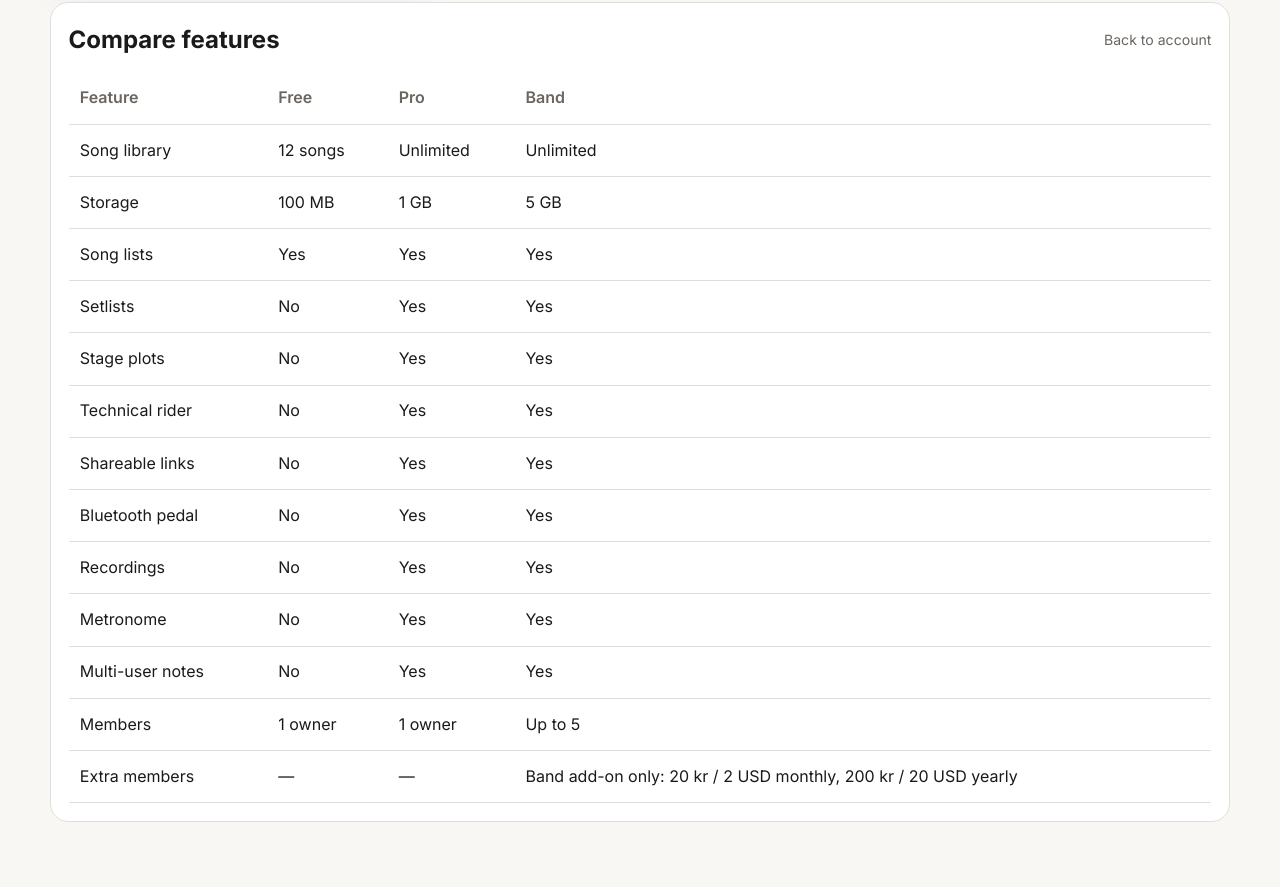
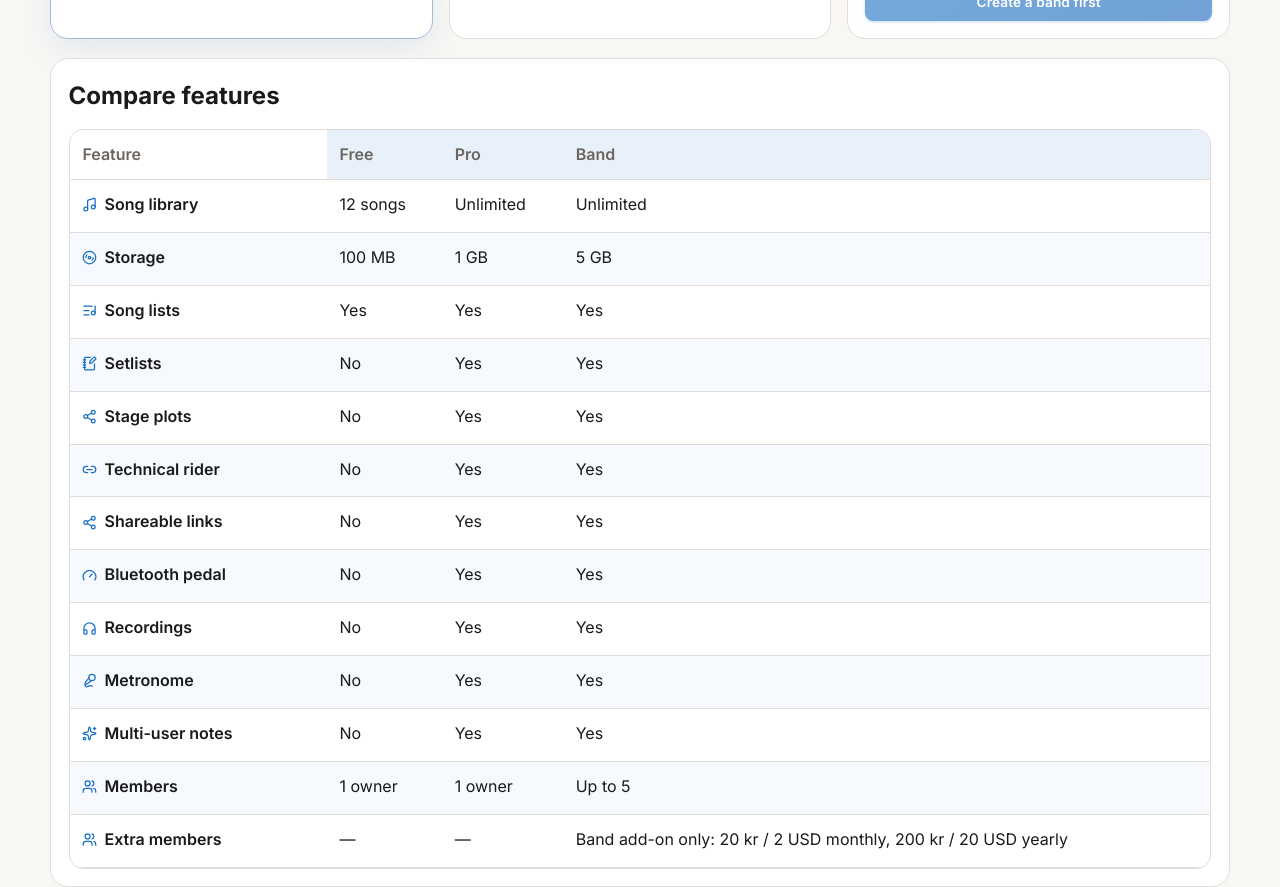
Before and after one commit to blindpassasjer/gigboy, a React (Vite) app: page /pricing in a window 1280 px wide. Shown: the part 860-1747 px from the top of the page. Before the commit the page ends 1682 px from the top, so only its background shows below. Built offline with nearby package versions, Linux system fonts and the light colour scheme; no server answers; what @radix-ui/themes would draw is missing.

Commit message:
stripe and subscriptions

```diff
--- a/src/context/BandsContext.tsx
+++ b/src/context/BandsContext.tsx
@@ -1,7 +1,7 @@
 /* eslint-disable react-refresh/only-export-components */
 import { createContext, useCallback, useContext, useEffect, useMemo, useState } from 'react';
 import type { ReactNode } from 'react';
-import { collection, deleteDoc, doc, getDocs, onSnapshot, query, setDoc, where } from 'firebase/firestore';
+import { arrayUnion, collection, deleteDoc, doc, getDocs, onSnapshot, query, setDoc, where } from 'firebase/firestore';
 import type {
   Band,
   CollaborationPermission,
@@ -2124,46 +2124,56 @@ export function BandsProvider({ children }: { children: ReactNode }) {
     const isMember = band.memberIds.includes(userId);
     if (!isMember) return 'You do not have permission to edit this band.';
 
+    const now = new Date().toISOString();
+    const bandSongs = bandSongsByBandId[bandId] ?? [];
     const previousSetlists = bandSetlistsByBandId[bandId] ?? [];
     const targetSetlist = previousSetlists.find((setlist) => setlist.id === setlistId);
     if (!targetSetlist || targetSetlist.songIds.includes(songId)) return null;
 
-    const now = new Date().toISOString();
     const nextSongIds = [...targetSetlist.songIds, songId];
-    const bandSongs = bandSongsByBandId[bandId] ?? [];
+    const nextPublicSongs = targetSetlist.publicShareEnabled
+      ? buildPublicSongs(nextSongIds, bandSongs)
+      : targetSetlist.publicSongs;
+
+    setBandSetlistsByBandId((prev) => {
+      const currentSetlists = prev[bandId] ?? [];
+      const currentTargetSetlist = currentSetlists.find((setlist) => setlist.id === setlistId);
+      if (!currentTargetSetlist || currentTargetSetlist.songIds.includes(songId)) return prev;
+
+      const nextCurrentSongIds = [...currentTargetSetlist.songIds, songId];
       const nextSetlist = {
-      ...targetSetlist,
-      songIds: nextSongIds,
-      publicSongs: targetSetlist.publicShareEnabled ? buildPublicSongs(nextSongIds, bandSongs) : targetSetlist.publicSongs,
+        ...currentTargetSetlist,
+        songIds: nextCurrentSongIds,
+        publicSongs: currentTargetSetlist.publicShareEnabled
+          ? buildPublicSongs(nextCurrentSongIds, bandSongs)
+          : currentTargetSetlist.publicSongs,
         updatedAt: now,
       };
-    const nextSetlists = previousSetlists.map((setlist) => (
+      const nextSetlists = currentSetlists.map((setlist) => (
         setlist.id === setlistId ? nextSetlist : setlist
       ));
 
-    setBandSetlistsByBandId((prev) => ({
+      return {
         ...prev,
         [bandId]: nextSetlists,
-    }));
+      };
+    });
 
     try {
       const updatePayload: Record<string, unknown> = {
-        songIds: nextSetlist.songIds,
+        songIds: arrayUnion(songId),
         updatedAt: now,
       };
       if (targetSetlist.publicShareEnabled) {
-        updatePayload.publicSongs = nextSetlist.publicSongs ?? null;
+        updatePayload.publicSongs = nextPublicSongs ?? null;
       }
       await setDoc(doc(db, BANDS_COLLECTION, bandId, BAND_SETLISTS_COLLECTION, setlistId), updatePayload, { merge: true });
       return null;
     } catch (error) {
-      setBandSetlistsByBandId((prev) => ({
-        ...prev,
-        [bandId]: previousSetlists,
-      }));
+      await refreshBandSetlists(bandId);
       return error instanceof Error ? error.message : 'Failed to update band setlist.';
     }
-  }, [bandSetlistsByBandId, bandSongsByBandId, bands, userId]);
+  }, [bandSetlistsByBandId, bandSongsByBandId, bands, refreshBandSetlists, userId]);
 
   const removeSongFromBandSetlist = useCallback(async (bandId: string, setlistId: string, songId: string) => {
     if (!db || !userId) {
--- a/src/pages/PricingPage.tsx
+++ b/src/pages/PricingPage.tsx
@@ -1,5 +1,19 @@
 import { useState } from 'react';
-import { Check, Lock, Sparkles, Users } from 'lucide-react';
+import {
+  Check,
+  Disc3,
+  Gauge,
+  Headphones,
+  Link2,
+  ListMusic,
+  Lock,
+  Mic2,
+  Music,
+  NotebookPen,
+  Share2,
+  Sparkles,
+  Users,
+} from 'lucide-react';
 import { Link, useLocation } from 'react-router-dom';
 import toast from '../utils/anchoredToast';
 import { useAuth } from '../context/AuthContext';
@@ -21,6 +35,14 @@ interface PlanCard {
   ctaLabel: string;
   envKeyMonthly?: string;
   envKeyAnnual?: string;
+}
+
+interface ComparisonFeature {
+  label: string;
+  icon: typeof Music;
+  free: string;
+  pro: string;
+  band: string;
 }
 
 const PLAN_CARDS: PlanCard[] = [
@@ -57,10 +79,52 @@ const PLAN_CARDS: PlanCard[] = [
   },
 ];
 
+const COMPARISON_FEATURES: ComparisonFeature[] = [
+  { label: 'Song library', icon: Music, free: '12 songs', pro: 'Unlimited', band: 'Unlimited' },
+  { label: 'Storage', icon: Disc3, free: '100 MB', pro: '1 GB', band: '5 GB' },
+  { label: 'Song lists', icon: ListMusic, free: 'Yes', pro: 'Yes', band: 'Yes' },
+  { label: 'Setlists', icon: NotebookPen, free: 'No', pro: 'Yes', band: 'Yes' },
+  { label: 'Stage plots', icon: Share2, free: 'No', pro: 'Yes', band: 'Yes' },
+  { label: 'Technical rider', icon: Link2, free: 'No', pro: 'Yes', band: 'Yes' },
+  { label: 'Shareable links', icon: Share2, free: 'No', pro: 'Yes', band: 'Yes' },
+  { label: 'Bluetooth pedal', icon: Gauge, free: 'No', pro: 'Yes', band: 'Yes' },
+  { label: 'Recordings', icon: Headphones, free: 'No', pro: 'Yes', band: 'Yes' },
+  { label: 'Metronome', icon: Mic2, free: 'No', pro: 'Yes', band: 'Yes' },
+  { label: 'Multi-user notes', icon: Sparkles, free: 'No', pro: 'Yes', band: 'Yes' },
+  { label: 'Members', icon: Users, free: '1 owner', pro: '1 owner', band: 'Up to 5' },
+  {
+    label: 'Extra members',
+    icon: Users,
+    free: '—',
+    pro: '—',
+    band: 'Band add-on only: 20 kr / 2 USD monthly, 200 kr / 20 USD yearly',
+  },
+];
+
 function resolvePriceId(card: PlanCard, cycle: BillingCycle) {
   const key = cycle === 'annual' ? card.envKeyAnnual : card.envKeyMonthly;
   if (!key) return null;
   return (import.meta.env[key] as string | undefined)?.trim() || null;
+}
+
+const PLAN_ORDER: Record<PlanTier, number> = {
+  free: 0,
+  pro: 1,
+  band: 2,
+};
+
+function getCtaLabel(card: PlanCard, currentPlan: PlanTier, isCurrentPlan: boolean) {
+  if (card.tier === 'free') {
+    return isCurrentPlan ? card.ctaLabel : 'Use Free';
+  }
+
+  if (isCurrentPlan) {
+    return `${PLAN_LABELS[card.tier]} active`;
+  }
+
+  const isUpgrade = PLAN_ORDER[card.tier] > PLAN_ORDER[currentPlan];
+  const action = isUpgrade ? 'Upgrade' : 'Downgrade';
+  return `${action} to ${PLAN_LABELS[card.tier]}`;
 }
 
 export default function PricingPage() {
@@ -143,11 +207,27 @@ export default function PricingPage() {
   return (
     <section className="pricing-page">
       <header className="pricing-hero">
+        <div className="pricing-hero-bg" aria-hidden="true">
+          <span className="pricing-note pricing-note--1">♩</span>
+          <span className="pricing-note pricing-note--2">♪</span>
+          <span className="pricing-note pricing-note--3">♫</span>
+          <span className="pricing-note pricing-note--4">♬</span>
+          <span className="pricing-note pricing-note--5">♩</span>
+          <span className="pricing-note pricing-note--6">♪</span>
+          <span className="pricing-note pricing-note--7">♫</span>
+          <span className="pricing-note pricing-note--8">♬</span>
+          <span className="pricing-grid" />
+        </div>
         <span className="pricing-kicker">Pricing</span>
         <h1>Simple tiers for solo players and bands</h1>
         <p>
           Start on Free, upgrade when you need collaboration, setlists, recordings, and shared band workflows.
         </p>
+        <div className="pricing-hero-actions">
+          <Link to="/profile" className="setlist-action-btn setlist-action-btn--secondary pricing-hero-back-link">
+            Back to account
+          </Link>
+        </div>
         <div className="pricing-cycle-toggle" role="tablist" aria-label="Billing cycle">
           <button
             type="button"
@@ -172,6 +252,7 @@ export default function PricingPage() {
           const isCurrentPlan = plan === card.tier;
           const displayPrice = billingCycle === 'annual' && card.annualPrice ? card.annualPrice : card.monthlyPrice;
           const priceSuffix = card.tier === 'free' ? '' : billingCycle === 'annual' ? '/year' : '/month';
+          const ctaLabel = getCtaLabel(card, plan, isCurrentPlan);
 
           return (
             <section
@@ -231,7 +312,7 @@ export default function PricingPage() {
               ) : null}
               {card.tier === 'free' ? (
                 <Link to="/profile" className="setlist-action-btn setlist-action-btn--secondary pricing-card-btn">
-                  {isCurrentPlan ? card.ctaLabel : 'Use Free'}
+                  {ctaLabel}
                 </Link>
               ) : (
                 <button
@@ -244,9 +325,7 @@ export default function PricingPage() {
                     ? 'Redirecting…'
                     : card.tier === 'band' && ownedBands.length === 0
                       ? 'Create a band first'
-                      : isCurrentPlan
-                        ? `${PLAN_LABELS[card.tier]} active`
-                        : card.ctaLabel}
+                      : ctaLabel}
                 </button>
               )}
             </section>
@@ -257,7 +336,6 @@ export default function PricingPage() {
       <section className="pricing-comparison">
         <div className="pricing-comparison-header">
           <h2>Compare features</h2>
-          <Link to="/profile" className="profile-settings-link">Back to account</Link>
         </div>
         <div className="pricing-table-wrap">
           <table className="pricing-table">
@@ -270,19 +348,22 @@ export default function PricingPage() {
               </tr>
             </thead>
             <tbody>
-              <tr><td>Song library</td><td>12 songs</td><td>Unlimited</td><td>Unlimited</td></tr>
-              <tr><td>Storage</td><td>100 MB</td><td>1 GB</td><td>5 GB</td></tr>
-              <tr><td>Song lists</td><td>Yes</td><td>Yes</td><td>Yes</td></tr>
-              <tr><td>Setlists</td><td>No</td><td>Yes</td><td>Yes</td></tr>
-              <tr><td>Stage plots</td><td>No</td><td>Yes</td><td>Yes</td></tr>
-              <tr><td>Technical rider</td><td>No</td><td>Yes</td><td>Yes</td></tr>
-              <tr><td>Shareable links</td><td>No</td><td>Yes</td><td>Yes</td></tr>
-              <tr><td>Bluetooth pedal</td><td>No</td><td>Yes</td><td>Yes</td></tr>
-              <tr><td>Recordings</td><td>No</td><td>Yes</td><td>Yes</td></tr>
-              <tr><td>Metronome</td><td>No</td><td>Yes</td><td>Yes</td></tr>
-              <tr><td>Multi-user notes</td><td>No</td><td>Yes</td><td>Yes</td></tr>
-              <tr><td>Members</td><td>1 owner</td><td>1 owner</td><td>Up to 5</td></tr>
-              <tr><td>Extra members</td><td>—</td><td>—</td><td>Band add-on only: 20 kr / 2 USD monthly, 200 kr / 20 USD yearly</td></tr>
+              {COMPARISON_FEATURES.map((feature) => {
+                const Icon = feature.icon;
+                return (
+                  <tr key={feature.label}>
+                    <td>
+                      <span className="pricing-feature-cell-label">
+                        <Icon size={15} />
+                        <span>{feature.label}</span>
+                      </span>
+                    </td>
+                    <td>{feature.free}</td>
+                    <td>{feature.pro}</td>
+                    <td>{feature.band}</td>
+                  </tr>
+                );
+              })}
             </tbody>
           </table>
         </div>
```
Also changed, not shown: src/index.css. Lines whose indentation alone changed are shown as unchanged.
